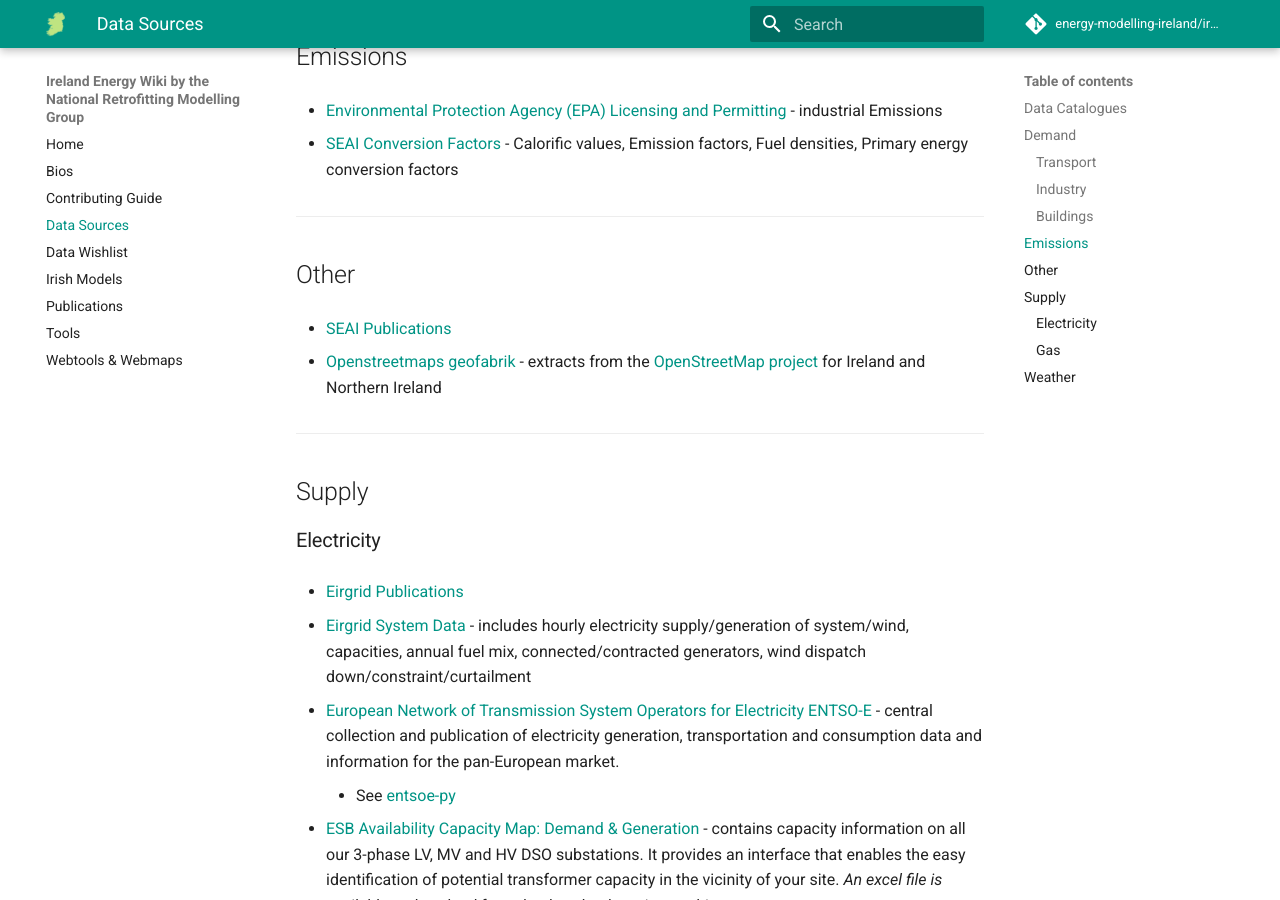
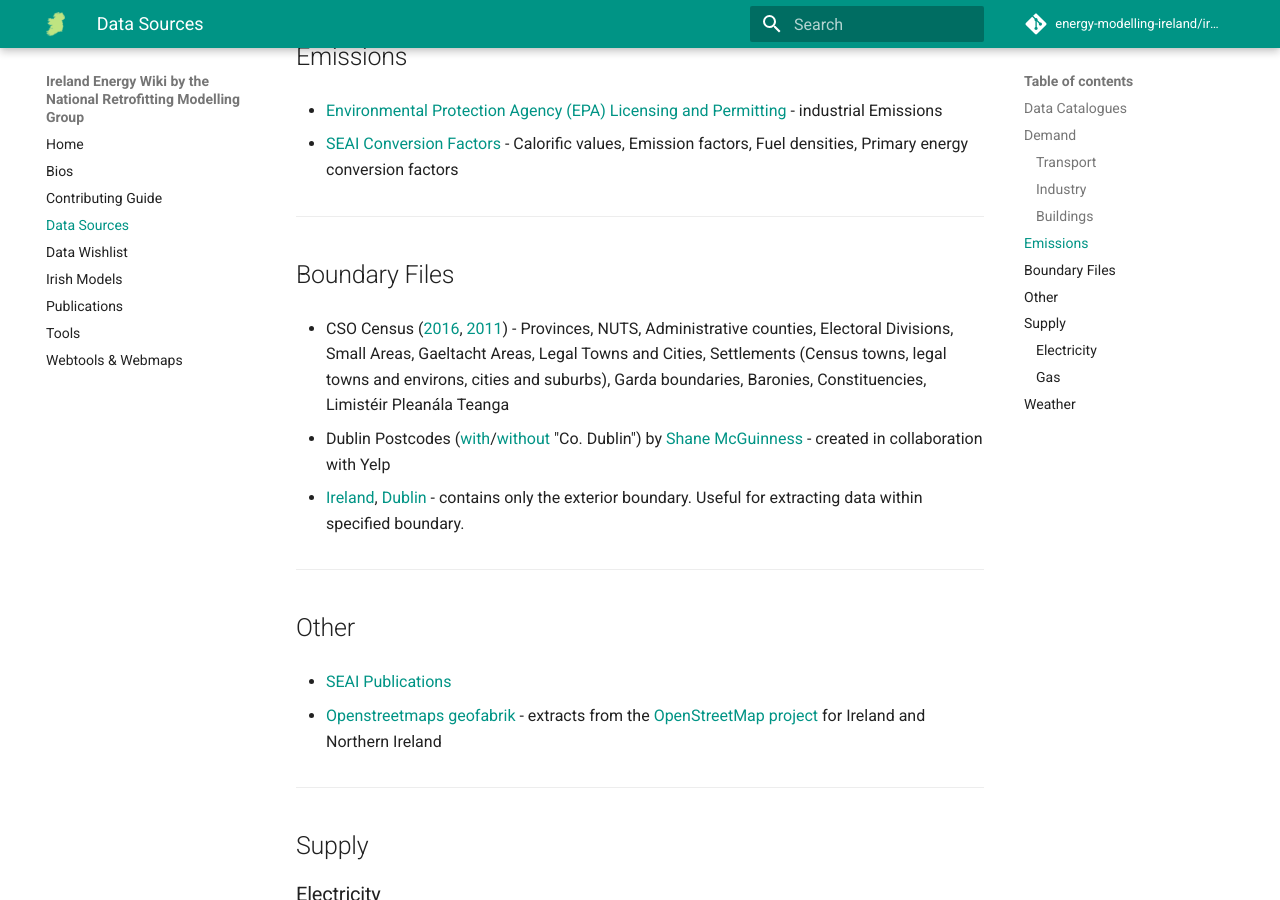
Before and after one commit to energy-modelling-ireland/wiki, an MkDocs documentation site: the page built from docs/Data-Sources.md, in a window 1280 px wide and 900 px high, scrolled down 3309 px. Built offline with MkDocs 1.6.1 and Material for MkDocs 9.7.7, drawn with Linux system fonts in a browser that asks for light colours; comment, search, counter and statistics services are not loaded.

Commit message:
Add boundary files (#93)

```diff
--- a/docs/Data-Sources.md
+++ b/docs/Data-Sources.md
@@ -92,6 +92,7 @@
 
 - [Wei Pan's Air Tightness UK Field Data houses post-2006 (2010)](https://doi.org/10.1016/j.buildenv.2010.04.011) - air permeability test results of 287 post-2006 new-build dwellings in the UK.
 
+
 ---
 
 
@@ -100,6 +101,18 @@
 - [Environmental Protection Agency (EPA) Licensing and Permitting](http://epa.ie/licensing/) - industrial Emissions
 
 - [SEAI Conversion Factors](https://www.seai.ie/data-and-insights/seai-statistics/conversion-factors/) - Calorific values, Emission factors, Fuel densities, Primary energy conversion factors
+
+
+---
+
+
+## Boundary Files
+
+- CSO Census ([2016](https://www.cso.ie/en/census/census2016reports/census2016smallareapopulationstatistics/), [2011](https://www.cso.ie/en/census/census2011boundaryfiles/)) - Provinces, NUTS, Administrative counties, Electoral Divisions, Small Areas, Gaeltacht Areas, Legal Towns and Cities, Settlements (Census towns, legal towns and environs, cities and suburbs), Garda boundaries, Baronies, Constituencies, Limistéir Pleanála Teanga
+
+- Dublin Postcodes ([with](https://zenodo.org/record/4284592)/[without](https://zenodo.org/record/4327005) "Co. Dublin") by [Shane McGuinness](https://www.linkedin.com/in/shane-mc-guinness-ph-d-7290a817/) - created in collaboration with Yelp
+
+- [Ireland](https://zenodo.org/record/4288461), [Dublin](https://zenodo.org/record/4432494) - contains only the exterior boundary.  Useful for extracting data within specified boundary.
 
 
 ---
```
